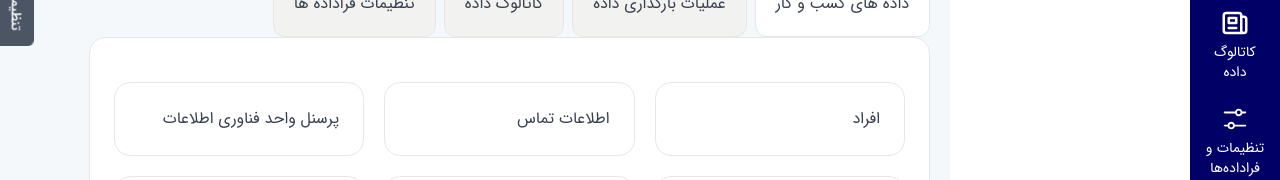
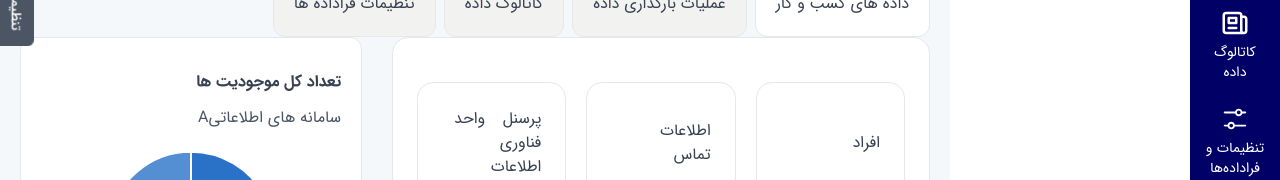
Before and after one commit to alibyt21/AL-React-Dashboard, a React (Create React App) app: page / in a window 1280 px wide. Shown: the part 411-591 px from the top of the page. Built offline with nearby package versions, Linux system fonts and the light colour scheme; the HTML template or start-up script is replaced by a standard one.

Commit message:
95% of component was done

```diff
--- a/src/views/global/components/InternalMainContent.jsx
+++ b/src/views/global/components/InternalMainContent.jsx
@@ -1,6 +1,5 @@
 // import InformationSystems from "./InformationSystems";
 // import Entities from "../Entities/Entities";
-// import EntitysChart from "./Management/EntityChart/EntitysChart";
 import InformationSystemsM from "./Management/InformationSystemsM";
 import WebsiteManagement from "./Management/SiteManagement/WebsiteManagement";
 import QuickAccess from "./Management/QuickAccess/QuickAccess";
@@ -12,7 +11,6 @@ export default function InternalMainContent() {
       <InformationSystemsM />
       <WebsiteManagement />
       <QuickAccess />
-      {/* <EntitysChart/> */}
     </>
   );
 }
--- a/src/views/global/components/Management/EntityChart/EntitysChart.jsx
+++ b/src/views/global/components/Management/EntityChart/EntitysChart.jsx
@@ -1,13 +1,23 @@
 import React from "react";
-import { Chart as Chartjs, ArcElement, Tooltip, Legend } from "chart.js";
+import { Chart, ArcElement, Tooltip, Legend, Title } from "chart.js";
 import { Doughnut } from "react-chartjs-2";
-Chartjs.register(ArcElement, Tooltip, Legend);
+
+Chart.register(ArcElement, Tooltip, Legend, Title);
+Chart.defaults.plugins.tooltip.backgroundColor = "rgb(191, 191, 190)";
+Chart.defaults.plugins.legend.position = "bottom";
+Chart.defaults.plugins.legend.title.display = true;
 
 const data = {
-  labels: ["Red", "Blue", "Yellow"],
+  labels: [
+    "گزارش آمار یک",
+    "گزارش آمار یک",
+    "گزارش آمار یک",
+    "گزارش آمار یک",
+    "گزارش آمار یک",
+    "گزارش آمار یک",
+  ],
   datasets: [
     {
-      label: "",
       data: [60, 10, 15, 20, 30, 40],
       backgroundColor: [
         "#2972c8",
@@ -17,7 +27,8 @@ const data = {
         "#7faade",
         "#548ed3",
       ],
-      animateRotate: false,
+      borderWidth: 2,
+      radius: "80%",
     },
   ],
 };
@@ -25,10 +36,10 @@ const data = {
 function EntitysChart() {
   return (
     <div>
-      <h2>تعداد کل موجودیت ها</h2>
-      <div className="w-[30%] h-[30%] ">
-        <Doughnut data={data} />
-      </div>
+      <h2 className="font-semibold  mt-3 ">تعداد کل موجودیت ها</h2>
+      <p className="text-gray-600  mt-3 "> سامانه های اطلاعاتیA  </p>
+
+      <Doughnut data={data} />
     </div>
   );
 }
--- a/src/views/global/components/Management/QuickAccess/QuickAccess.jsx
+++ b/src/views/global/components/Management/QuickAccess/QuickAccess.jsx
@@ -4,6 +4,7 @@ export default function QuickAccess() {
   return (
     <>
       <div>
+        <h1 className="font-semibold  mt-3 mb-3"> دسترسی سریع</h1>
         <div className="flex gap-5 flex-col-reverse xl:flex-row">
           <CreateNewEntity createNewEntity="ساخت موجودیت جدید " />
           <ListOfDataStructures
--- a/src/views/global/components/Management/SiteManagement/WebsiteManagement.jsx
+++ b/src/views/global/components/Management/SiteManagement/WebsiteManagement.jsx
@@ -3,6 +3,7 @@ import BusinessData from "./BusinessData";
 import DataloadingOperations from "./DataloadingOperations";
 import DataCatalog from "./DataCatalog";
 import MetadataSettings from "./MetadataSettings";
+import EntitysChart from "../EntityChart/EntitysChart";
 export default function WebsiteManagement() {
   const [activeTab, setActiveTab] = useState("businessData");
 
@@ -46,6 +47,8 @@ export default function WebsiteManagement() {
           تنظیمات فراداده ها
         </div>
       </div>
+
+      <div className="flex flex-col xl:flex-row">
         <div className=" bg-white w-fit p-6 rounded-2xl border border-solid border-gray-200">
           <div className="mt-[20px]"></div>
           {activeTab === "businessData" && <BusinessData />}
@@ -53,6 +56,11 @@ export default function WebsiteManagement() {
           {activeTab === "dataCatalog" && <DataCatalog />}
           {activeTab === "metadataSettings" && <MetadataSettings />}
         </div>
+        <div className="mr-[30px]"></div>
+        <div className="w-fit bg-white rounded-xl border border-solid border-gray-200 p-5  mt-5 xl:mt-0">
+          <EntitysChart />
+        </div>
+      </div>
     </>
   );
 }
```
Lines whose indentation alone changed are shown as unchanged.
